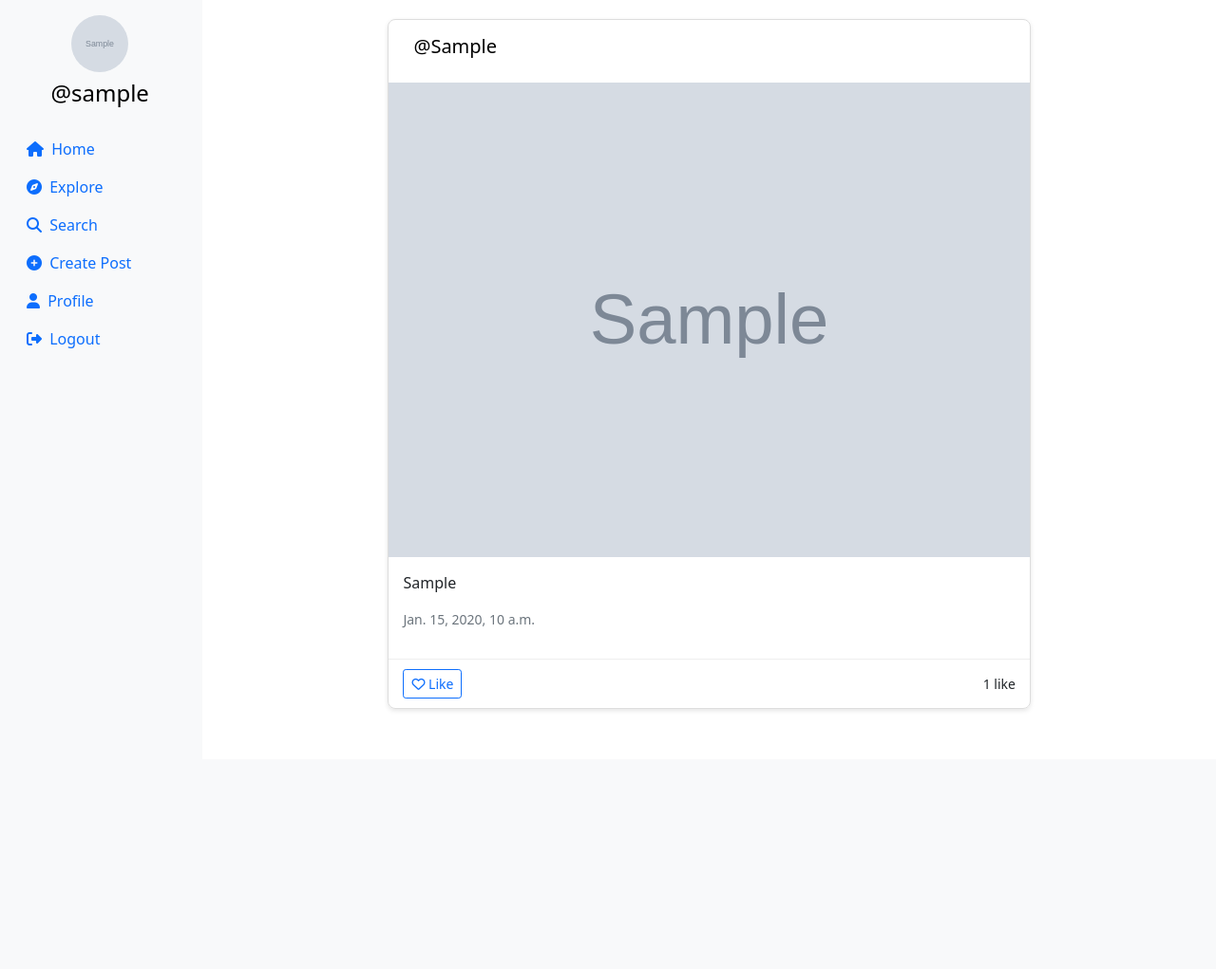
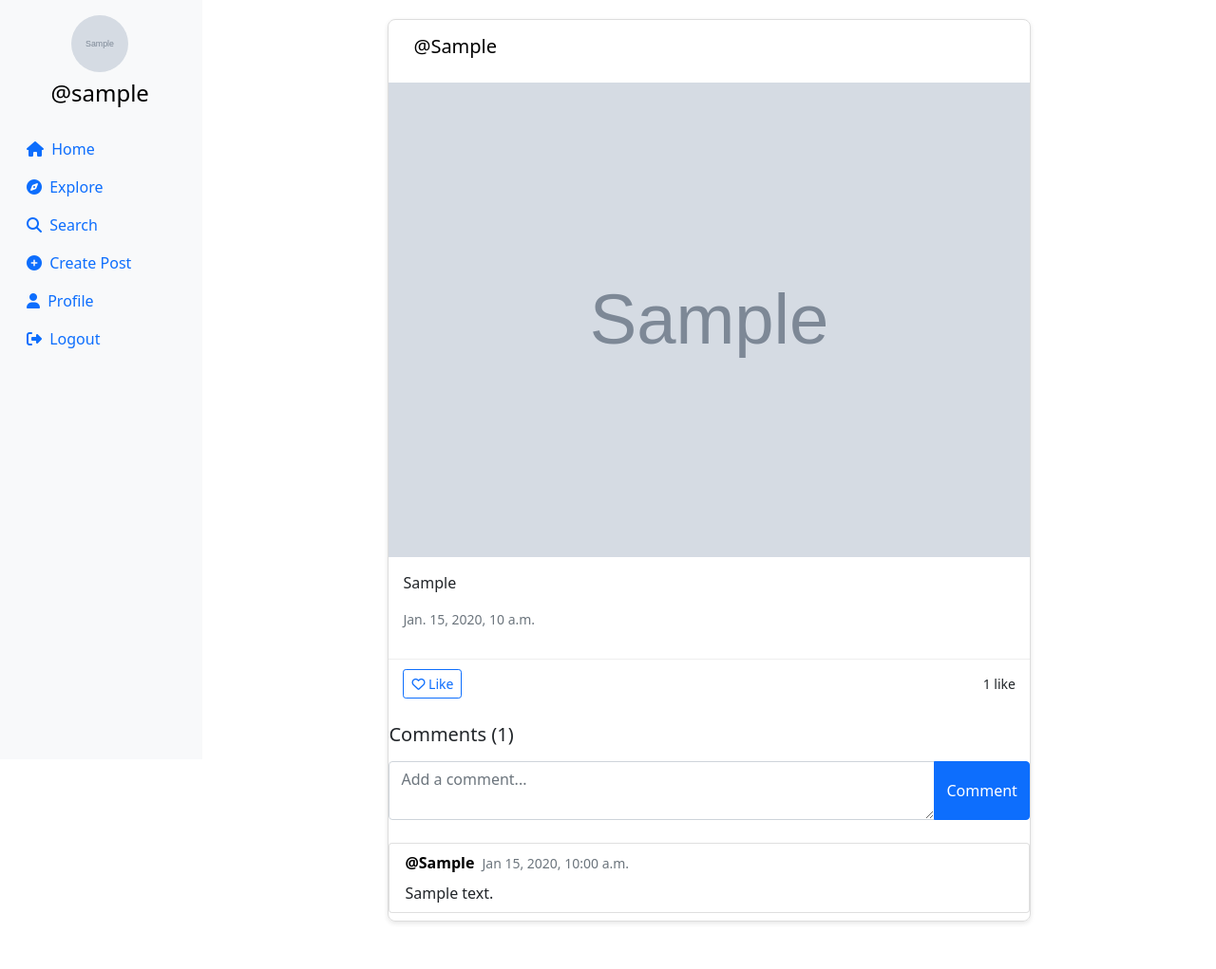
Before and after one commit to NguyenDucManhDOE247/deha, a Django app: page /post/00000000-0000-0000-0000-000000000001 in a window 1280 px wide. Shown: the whole page at 95% size. Before the commit the page ends 748 px from the top, so only its background shows below. Run offline with Django 4.2, Linux system fonts and the light colour scheme; a user stored in the database is signed in; tables that the repository leaves empty hold one stand-in row (values such as "Sample post"); grey boxes marked "Sample" are stand-in pictures; some libraries are stand-ins or nearby versions.

Commit message:
Add comment function

```diff
--- /dev/null
+++ b/templates/comments.html
@@ -0,0 +1,46 @@
+<div class="comments-section mt-3">
+    <h5 class="mb-3">Comments ({{ comments|length }})</h5>
+
+    <form action="{% url 'add_comment' post.0.id %}" method="post" class="mb-4" id="commentForm">
+        {% csrf_token %}
+        <div class="input-group">
+            {{ comment_form.text }}
+            <button type="submit" class="btn btn-primary">Comment</button>
+        </div>
+    </form>
+
+    <div class="comment-list">
+        {% if comments %}
+            {% for comment in comments %}
+                <div class="comment-item card mb-2" id="comment-{{ comment.id }}">
+                    <div class="card-body py-2">
+                        <div class="d-flex align-items-center mb-2">
+                            {% with username=comment.user %}
+                                {% for user_profile in all_profiles %}
+                                    {% if user_profile.user.username == username %}
+                                        <img src="{{ user_profile.profileimg.url }}" alt="Profile" class="rounded-circle me-2" style="width:30px;height:30px">
+                                        {% comment %}Replace break with endfor and skip other iterations{% endcomment %}
+                                    {% endif %}
+                                {% endfor %}
+                            {% endwith %}
+                            <a href="/profile/{{ comment.user }}" class="fw-bold me-2">@{{ comment.user }}</a>
+                            <small class="text-muted">{{ comment.created_at|date:"M d, Y, g:i a" }}</small>
+
+                            {% if user.username == comment.user or user.username == post.0.user %}
+                                <a href="{% url 'delete_comment' comment.id %}" class="ms-auto btn btn-sm text-danger"
+                                   onclick="return confirm('Are you sure you want to delete this comment?')">
+                                    <i class="fa-solid fa-trash-can"></i>
+                                </a>
+                            {% endif %}
+                        </div>
+                        <p class="card-text mb-0">{{ comment.text }}</p>
+                    </div>
+                </div>
+            {% endfor %}
+        {% else %}
+            <div class="text-center text-muted">
+                <p>No comments yet. Be the first to comment!</p>
+            </div>
+        {% endif %}
+    </div>
+</div>
--- a/templates/main.html
+++ b/templates/main.html
@@ -191,6 +191,10 @@
                                     {% endif %}
                                 </div>
                             </div>
+
+                            {% if single_post_view %}
+                                {% include "comments.html" with comments=comments comment_form=comment_form post=post %}
+                            {% endif %}
                         </div>
                     </div>
                 </div>
--- a/userauth/forms.py
+++ b/userauth/forms.py
@@ -1,7 +1,7 @@
 from django import forms
 from django.contrib.auth.models import User
 from django.core.validators import RegexValidator
-from .models import Profile, Post
+from .models import Profile, Post, Comment
 
 username_validator = RegexValidator(
     r'^[a-zA-Z0-9._]{3,}$',
@@ -108,3 +108,19 @@ class ProfileForm(forms.ModelForm):
                 'class': 'form-control'
             })
         }
+
+class CommentForm(forms.ModelForm):
+    class Meta:
+        model = Comment
+        fields = ['text']
+        widgets = {
+            'text': forms.Textarea(attrs={
+                'class': 'form-control',
+                'placeholder': 'Add a comment...',
+                'rows': '2',
+                'id': 'commentText'
+            })
+        }
+        labels = {
+            'text': ''
+        }
--- a/userauth/models.py
+++ b/userauth/models.py
@@ -33,6 +33,17 @@ class LikePost(models.Model):
     def __str__(self):
         return self.username
 
+class Comment(models.Model):
+    post = models.ForeignKey(Post, on_delete=models.CASCADE, related_name='comments')
+    user = models.CharField(max_length=100)
+    text = models.TextField()
+    created_at = models.DateTimeField(default=datetime.now)
+
+    class Meta:
+        ordering = ['-created_at']
+
+    def __str__(self):
+        return f"{self.user} on {self.post.id}: {self.text[:20]}"
 
 class Followers(models.Model):
     follower = models.CharField(max_length=100)
--- a/userauth/urls.py
+++ b/userauth/urls.py
@@ -17,4 +17,6 @@ urlpatterns = [
     path('delete/<str:id>', views.delete),
     path('search-results/', views.search_results, name='search_results'),
     path('follow', views.follow, name='follow'),
+    path('comment/add/<uuid:post_id>/', views.add_comment, name='add_comment'),
+    path('comment/delete/<int:comment_id>/', views.delete_comment, name='delete_comment'),
 ]
--- a/userauth/views.py
+++ b/userauth/views.py
@@ -1,6 +1,6 @@
 from itertools import chain
 from django.shortcuts import get_object_or_404, render, redirect
-from django.http import HttpResponse
+from django.http import HttpResponse, JsonResponse
 from django.contrib.auth.models import User
 from django.contrib.auth import authenticate, login as auth_login, logout
 from django.contrib.auth.decorators import login_required
@@ -9,8 +9,9 @@ from django.db.models import Q, Prefetch, Count
 from django.core.paginator import Paginator
 import logging
 from django.contrib import messages
-from . models import Followers, LikePost, Post, Profile
-from .forms import SignUpForm, LoginForm, PostForm, ProfileForm
+from . models import Followers, LikePost, Post, Profile, Comment
+from .forms import SignUpForm, LoginForm, PostForm, ProfileForm, CommentForm
+from django.views.decorators.http import require_POST
 
 logger = logging.getLogger(__name__)
 
@@ -348,6 +349,10 @@ def home_post(request, id):
         except (User.DoesNotExist, Profile.DoesNotExist):
             post_owner_profile = None
 
+        comments = Comment.objects.filter(post=post).select_related('post')
+
+        comment_form = CommentForm()
+
         all_profiles = Profile.objects.select_related('user').all()
 
         username_profile_map = {}
@@ -360,7 +365,9 @@ def home_post(request, id):
             'post_owner_profile': post_owner_profile,
             'all_profiles': all_profiles,
             'username_profile_map': username_profile_map,
-            'single_post_view': True
+            'single_post_view': True,
+            'comments': comments,
+            'comment_form': comment_form
         }
         return render(request, 'main.html', context)
     except Post.DoesNotExist:
@@ -401,3 +408,59 @@ def follow(request):
             return redirect('/')
     else:
         return redirect('/')
+
+@login_required(login_url='/login')
+@require_POST
+def add_comment(request, post_id):
+    try:
+        post = get_object_or_404(Post, id=post_id)
+        form = CommentForm(request.POST)
+
+        if form.is_valid():
+            comment = form.save(commit=False)
+            comment.post = post
+            comment.user = request.user.username
+            comment.save()
+
+            if request.headers.get('x-requested-with') == 'XMLHttpRequest':
+                return JsonResponse({
+                    'status': 'success',
+                    'comment_id': str(comment.id),
+                    'user': comment.user,
+                    'text': comment.text,
+                    'created_at': comment.created_at.strftime('%b %d, %Y, %I:%M %p')
+                })
+
+            messages.success(request, "Comment added successfully!")
+            return redirect(f'/post/{post_id}')
+        else:
+            if request.headers.get('x-requested-with') == 'XMLHttpRequest':
+                return JsonResponse({'status': 'error', 'errors': form.errors}, status=400)
+
+            messages.error(request, "Error adding comment.")
+            return redirect(f'/post/{post_id}')
+    except Exception as e:
+        logger.error(f"Error in add_comment: {e}")
+        if request.headers.get('x-requested-with') == 'XMLHttpRequest':
+            return JsonResponse({'status': 'error', 'message': str(e)}, status=500)
+
+        messages.error(request, "An error occurred while adding your comment")
+        return redirect(f'/post/{post_id}')
+
+@login_required(login_url='/login')
+def delete_comment(request, comment_id):
+    try:
+        comment = get_object_or_404(Comment, id=comment_id)
+
+        if comment.user == request.user.username or comment.post.user == request.user.username:
+            post_id = comment.post.id
+            comment.delete()
+            messages.success(request, "Comment deleted successfully")
+            return redirect(f'/post/{post_id}')
+        else:
+            messages.error(request, "You don't have permission to delete this comment")
+            return redirect('/')
+    except Exception as e:
+        logger.error(f"Error in delete_comment: {e}")
+        messages.error(request, "An error occurred while deleting the comment")
+        return redirect('/')
```
Also changed, not shown: userauth/admin.py (+15 -1 lines), userauth/migrations/0002_comment.py (added).
